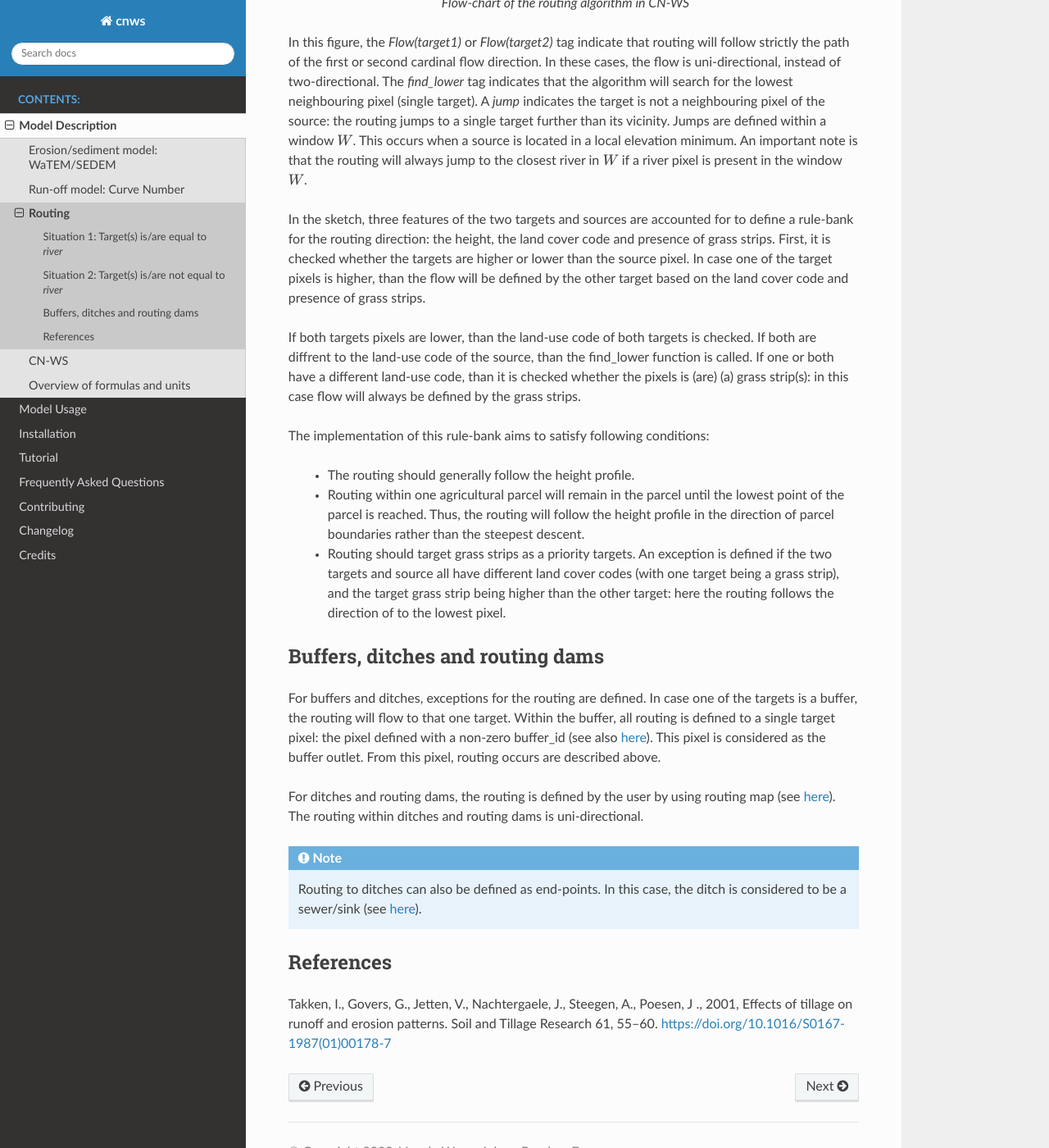
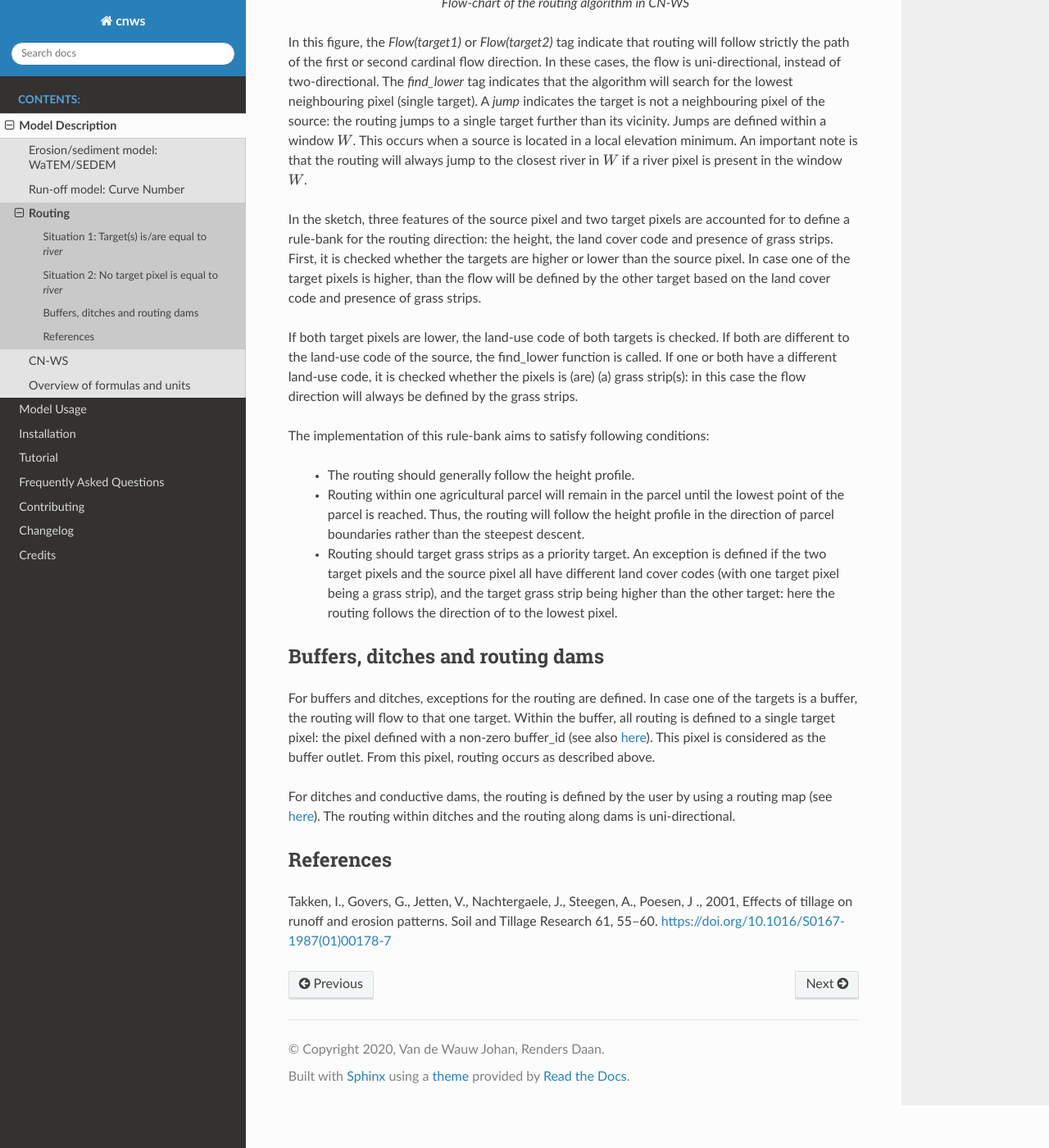
Before and after one commit to watem-sedem/watem-sedem, a Sphinx documentation site: the page built from docs/routing.rst, in a window 1280 px wide and 1400 px high, scrolled down 2157 px. Shown: the whole window at 82% size. Built offline with Sphinx 7.4.7 and the Read the Docs theme 2.0.0, drawn with Linux system fonts in a browser that asks for light colours; some of the changed text lies outside the part shown.

Commit message:
Textual changes in routing.rst

```diff
--- a/docs/routing.rst
+++ b/docs/routing.rst
@@ -51,8 +51,8 @@ In this situation, two cases can be defined:
    to zero, then river routing is defined by the height profile in the river
    (routing stays within rivers).
 
-Situation 2: Target(s) is/are not equal to `river`
-==================================================
+Situation 2: No target pixel is equal to `river`
+================================================
 
 In a first step, the routing algorithm checks whether the flow direction is
 steered by the steepest descent direction or the **tillage direction** (for the
@@ -85,18 +85,18 @@ elevation minimum. An important note is that the routing will always jump to
 the closest river in :math:`W` if a river pixel is present in the window
 :math:`W`.
 
-In the sketch, three features of the two targets and sources are accounted
+In the sketch, three features of the source pixel and two target pixels are accounted
 for to define a rule-bank for the routing direction: the height, the land cover
 code and presence of grass strips. First, it is checked whether
 the targets are higher or lower than the source pixel. In case one of the
 target pixels is higher, than the flow will be defined by the other target
 based on the land cover code and presence of grass strips.
 
-If both targets pixels are lower, than the land-use code of both targets is
-checked. If both are diffrent to the land-use code of the source, than the
+If both target pixels are lower, the land-use code of both targets is
+checked. If both are different to the land-use code of the source, the
 find_lower function is called. If one or both have a different land-use
-code, than it is checked whether the pixels is (are) (a) grass strip(s): in
-this case flow will always be defined by the grass strips.
+code, it is checked whether the pixels is (are) (a) grass strip(s): in
+this case the flow direction will always be defined by the grass strips.
 
 The implementation of this rule-bank aims to satisfy following conditions:
 
@@ -107,10 +107,10 @@ The implementation of this rule-bank aims to satisfy following conditions:
    height profile in the direction of parcel boundaries rather than the
    steepest descent.
 
- - Routing should target grass strips as a priority targets. An exception
-   is defined if the two targets and source all have different land cover
-   codes (with one target being a grass strip), and the target grass strip
-   being higher than the other target: here the routing follows the
+ - Routing should target grass strips as a priority target. An exception
+   is defined if the two target pixels and the source pixel all have different
+   land cover codes (with one target pixel being a grass strip), and the target
+   grass strip being higher than the other target: here the routing follows the
    direction of to the lowest pixel.
 
 Buffers, ditches and routing dams
@@ -121,15 +121,11 @@ of the targets is a buffer, the routing will flow to that one target. Within
 the buffer, all routing is defined to a single target pixel: the pixel
 defined with a non-zero buffer_id (see also :ref:`here<buffermap>`). This
 pixel is considered as the buffer outlet. From this pixel, routing occurs
-are described above.
+as described above.
 
-For ditches and routing dams, the routing is defined by the user by
-using routing map (see :ref:`here<routingmap>`). The routing within ditches and
-routing dams is uni-directional.
-
-.. note::
-    Routing to ditches can also be defined as end-points. In this case, the
-    ditch is considered to be a sewer/sink (see :ref:`here <sewermapfile>`).
+For ditches and conductive dams, the routing is defined by the user by
+using a routing map (see :ref:`here<routingmap>`). The routing within ditches
+and the routing along dams is uni-directional.
 
 References
 ==========
```
